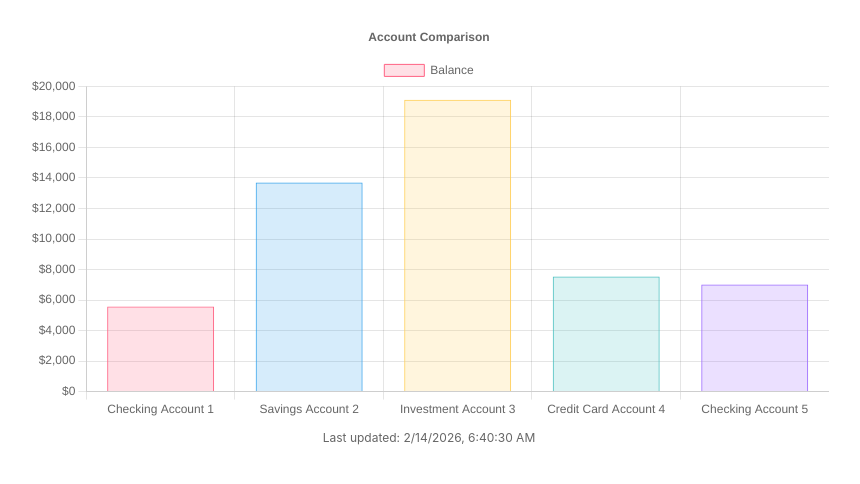
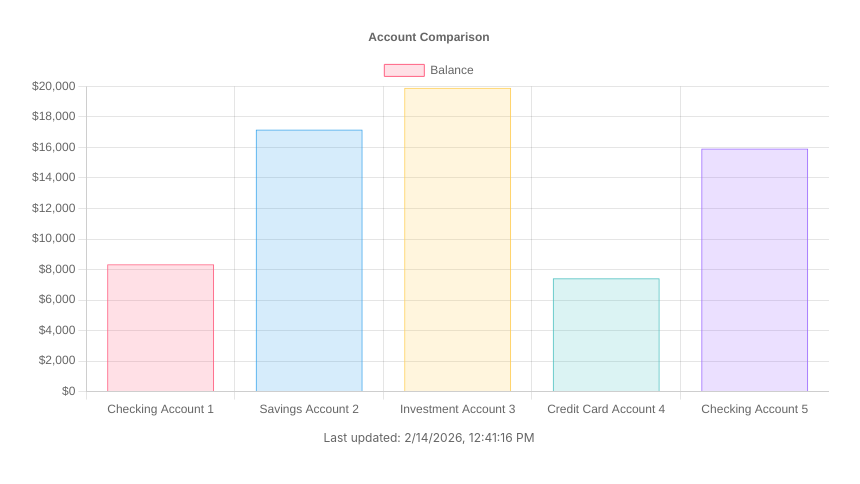
Before and after one commit to leakingMemo/notion-dashboard, a plain HTML site: page charts/accounts.html in a window 1280 px wide. Shown: the whole page, without its empty margins (211-1071 px from the left). Drawn offline with nearby package versions, Linux system fonts and the light colour scheme.

Commit message:
deploy: 4c4bf658cc92440bb72928c41904504d4f3e92f8

```diff
--- a/charts/accounts.html
+++ b/charts/accounts.html
@@ -31,7 +31,7 @@
         <canvas id="chart"></canvas>
     </div>
     <div class="last-updated">
-        Last updated: 2/14/2026, 6:40:30 AM
+        Last updated: 2/14/2026, 12:41:16 PM
     </div>
 
     <script>
@@ -50,11 +50,11 @@
     {
       "label": "Balance",
       "data": [
-        5573,
-        13705,
-        19126,
-        7548,
-        7018
+        8346,
+        17180,
+        19911,
+        7425,
+        15930
       ],
       "backgroundColor": [
         "rgba(255, 99, 132, 0.2)",
```
Also changed, not shown: charts/balance.html (+6 -6 lines), charts/portfolio.html (+5 -5 lines), index.html (+1 -1 lines).
